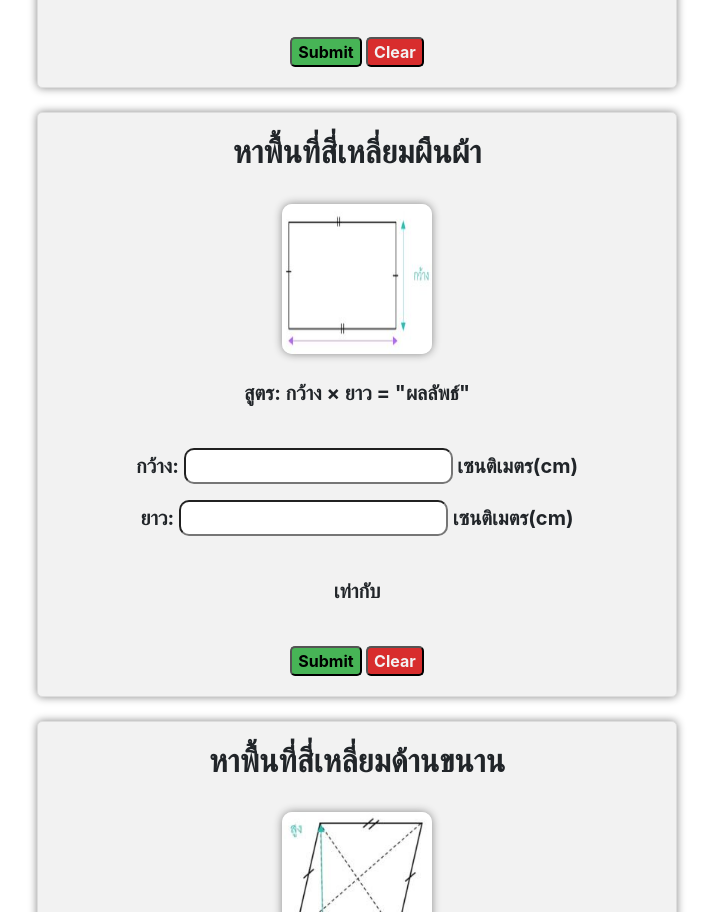
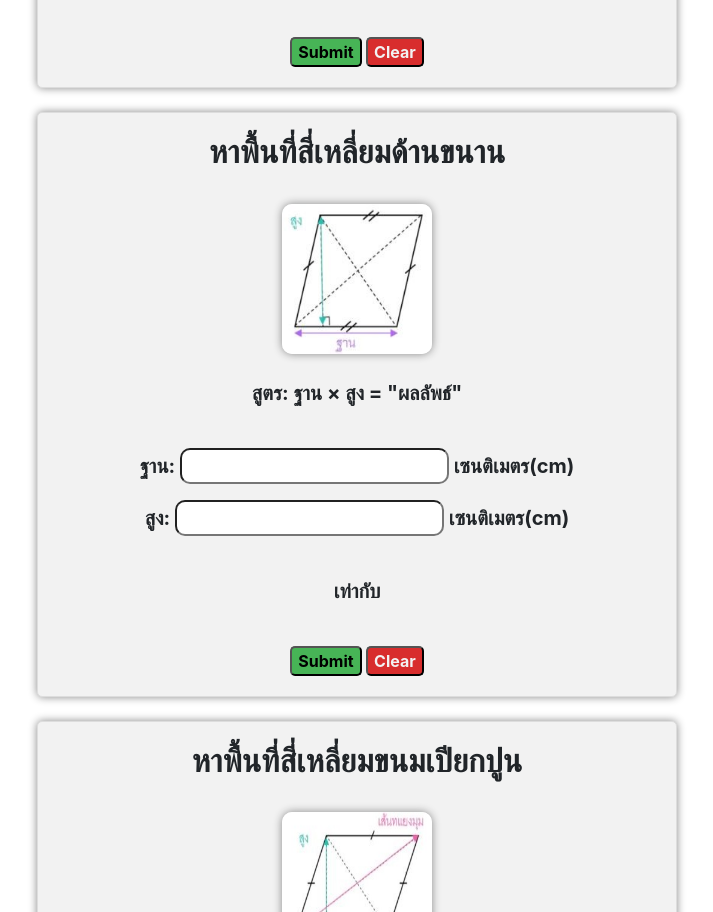
Before and after one commit to Phongsulee/MathFast, a plain HTML site: page GeometricFormula.html in a window 1280 px wide. Shown: the part 3476-4388 px from the top of the page, without its empty margins (283-996 px from the left). Drawn offline with Linux system fonts and the light colour scheme.

Commit message:
update_0.1.0_hotfix_0.1

```diff
--- a/GeometricFormula.html
+++ b/GeometricFormula.html
@@ -198,32 +198,6 @@
 
     <!---------------------- END container_TriangularArea ----------------------->
     <!--#######################################################################-->
-    <!-------------------------- container_TriangularArea ----------------------->
-    <div class="container" id="container_main">
-        <h2>หาพื้นที่สี่เหลี่ยมผืนผ้า</h2><br>
-        <div>
-            <img src="static/image/พื้นที่สี่เหลี่ยมผืนผ้า.JPG" alt="Italian Trulli" class="mx-auto img"><br>
-        </div>
-
-        <p>สูตร: กว้าง × ยาว = "ผลลัพธ์"</p><br>
-        <div class="container">
-            <div class="col-sm text-center">
-                <p>กว้าง: <input type="number" class="input" id="input_Rectangle1"> เซนติเมตร(cm)</p>
-                <p>ยาว: <input type="number" class="input" id="input_Rectangle2"> เซนติเมตร(cm)</p>
-            </div>
-        </div><br>
-        <p>เท่ากับ</p>
-        <div class="mt-3 text-center" id="result_Rectangle">
-            <p></p>
-        </div>
-        <div class="text-center"><br>
-            <button id="button_Submit" onclick="calculateSum_Rectangle()">Submit</button>
-            <button id="button_Clear" onclick="clearInputs_Rectangle()">Clear</button>
-        </div>
-    </div><br>
-
-    <!---------------------- END container_TriangularArea ----------------------->
-    <!--#######################################################################-->
     <!-------------------------- container_Parallelogram ------------------------>
     <div class="container" id="container_main">
         <h2>หาพื้นที่สี่เหลี่ยมด้านขนาน</h2><br>
```
